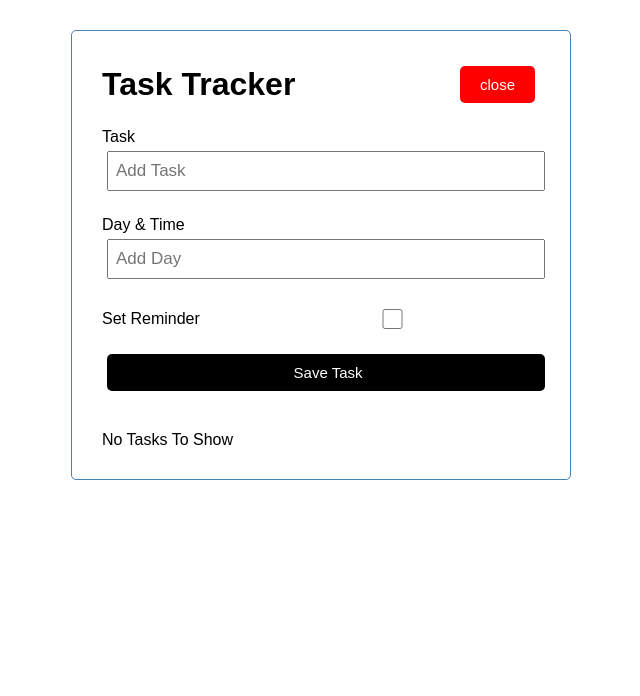
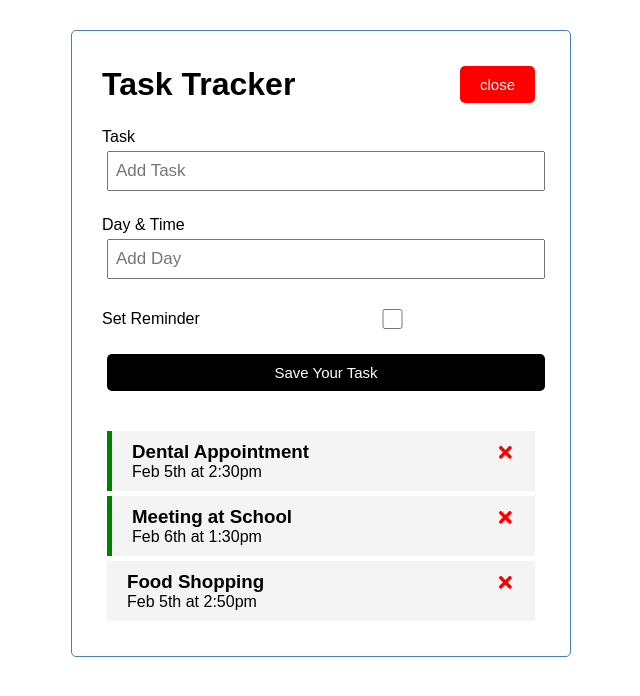
Before and after one commit to haluskua/React-Task-Tester, a React (Create React App) app: page / in a window 1280 px wide. Both pictures are taken after a click on the button "Add". Shown: the top 696 px of the page, without its empty margins (319-959 px from the left). Built offline with nearby package versions, Linux system fonts and the light colour scheme; data requests are answered from the project's data file.

Commit message:
Tidied code for fetching data from Json Server and displaying on FRONTEND UI

```diff
--- a/db.json
+++ b/db.json
@@ -3,7 +3,7 @@
   "tasks": [
     {
       "id": 1,
-      "text": "Doctors Appointment",
+      "text": "Dental Appointment",
       "day": "Feb 5th at 2:30pm",
       "reminder": true
     },
--- a/src/App.js
+++ b/src/App.js
@@ -5,21 +5,24 @@ import Tasks from "./components/Tasks";
 import AddTask from "./components/AddTask";
 
 const App = () => {
-  const [tasks, setTasks] = useState([]);
-
- const [showAddTask, setShowAddTask] = useState(false)
+ const [tasks, setTasks] = useState([]);
+  const [showAddTask, setShowAddTask] = useState(false)
 
 useEffect(() => {
-  const fetchTasks = async () =>{
+  const getTask = async () => {
+    const tasksFromServer = await fetchTasks()
+    setTasks(tasksFromServer)
+  }
+  getTask();
+},[])
+
+const fetchTasks = async () =>{
+    //jason server
     const res = await fetch('http://localhost:5000/tasks')
     const data = await res.json()
-
     console.log(data)
+    return data
   }
-  fetchTasks();
-},[])
-
-
 
   //Add Task
 
--- a/src/components/AddTask.js
+++ b/src/components/AddTask.js
@@ -17,7 +17,7 @@ const AddTask = ({ onAdd }) => {
 
     setText('')
     setDay('')
-    setReminder(false)
+    setReminder(true)
   }
 
   return (
@@ -44,12 +44,12 @@ const AddTask = ({ onAdd }) => {
         <label>Set Reminder</label>
         <input
           type="checkbox"
-          ckecked={reminder}
+          checked={reminder}
           value={reminder}
           onChange={(e) => setReminder(e.currentTarget.checked)}
         />
       </div>
-      <input type="submit" value=" Save Task" className="btn btn-block" />
+      <input type="submit" value="Save Your Task" className="btn btn-block" />
     </form>
   );
 };
--- a/src/components/Button.js
+++ b/src/components/Button.js
@@ -3,9 +3,9 @@ import { PropTypes } from "prop-types";
 const Button = ({ color, text, onClick }) => {
   return (
     <button
-        onClick={onClick}
-        style={{ backgroundColor: color }}
-        className="btn"
+      className="btn"
+      style={{ backgroundColor: color}}
+      onClick={onClick}
     >
       {text}
     </button>
```
Also changed, not shown: src/components/Header.js (+5 -2 lines), 1 other file (tests, documents, lock files or other folders).
